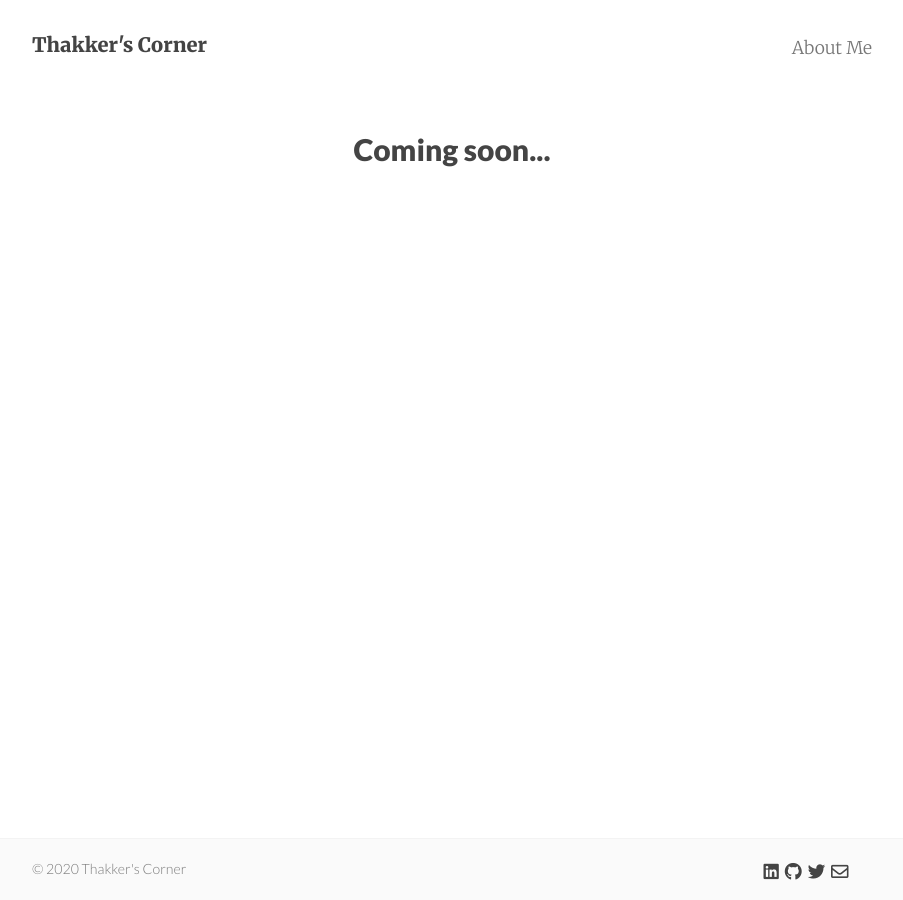
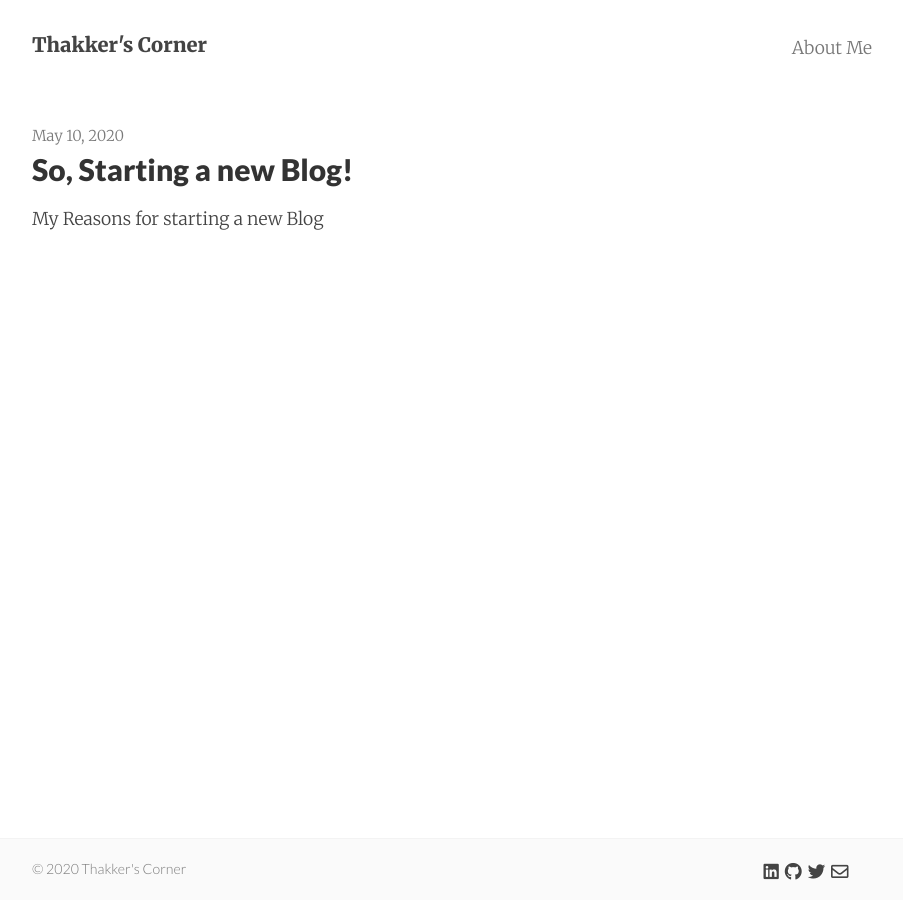
Before and after one commit to AdiThakker/AdiThakker.github.io, a Jekyll site: the page built from index.html, in a window 1280 px wide. Shown: the whole page, without its empty margins (188-1091 px from the left). Built offline with Jekyll 4.4.1, drawn with Linux system fonts in a browser that asks for light colours; nearby versions of some CDN libraries; the list of posts is cut into pages by our own code; part of the change alters nothing that is shown.

Commit message:
First Post

```diff
--- /dev/null
+++ b/_posts/2020-05-10-Starting-a-new-blog.md
@@ -0,0 +1,51 @@
+---
+layout:     post
+title:      So, Starting a new Blog!
+date:       2020-05-10 12:32:18
+summary:    My Reasons for starting a new Blog
+categories: Blogging, General
+---
+
+If you search on-line for various [reasons](https://firstsiteguide.com/benefits-of-blogging/) why people blog, the ones that are most relevant to me are:
+
+1. Learn new things.
+2. Share those learnings with others, etc.
+3. But most importantly, help me think coherently and improve my writing skills.
+
+I am sure the above list will evolve and grow, once i start blogging regularly and that brings me to my next point.
+
+What does "blogging regularly" mean?
+
+With so many blogging tools and resources available today, i think starting a blog is easy, the challenge is to sustain it and having the discipline to publishing content regularly.
+
+Like all other personal projects / hobbies / new year resolutions, the launch usually starts with all the excitement and once that wears off or other "priorities" take over, things start falling off or get replaced from the To-Do List.
+
+Since this is my first attempt at this, i do not have a cadence to my blogging schedule....the only thing i know is that for blogging to feel natural, i just need to practice more and build the discipline to blog often.
+
+Now, this is primarliy going to be a Technology blog, so i am sure there will be lots of learning and experience sharing and therefore there's no excuse of running out of the material.
+
+So am up for this challenge?
+
+Well only time will tell 😊. But for now i have decided to give this a go and see where it leads.
+
+So Stay Tuned!!!
+
+Following are some of the resources i'll be using to blog:
+
+## Blog Tool
+Jekyll is a tool for transforming your plain text into static websites and
+blogs. It is simple, static, and blog-aware. Jekyll uses the
+[Liquid](http://docs.shopify.com/themes/liquid-basics) templating
+language and has builtin [Markdown](http://daringfireball.net/projects/markdown/)
+and [Textile](http://en.wikipedia.org/wiki/Textile_(markup_language)) support.
+
+It also ties in nicely to [Github Pages](https://pages.github.com/).
+
+Learn more about Jekyll on their [website](http://jekyllrb.com/).
+
+## Blog Template
+Mixyll (Minimal version of [Pixyll](https://github.com/johno/pixyll)) is a simple, beautiful theme for Jekyll based on the popular Jekyll theme [Pixyll](https://github.com/johno/pixyll) by [John Otander](http://johnotander.com) that emphasizes content rather than aesthetic fluff. It's mobile _first_, fluidly responsive, and delightfully lightweight.
+
+It's pretty minimal, but leverages large type and drastic contrast to make a statement, on all devices.
+
+It's free, and open source ([MIT](http://opensource.org/licenses/MIT)).
```
Also changed, not shown: about.md (+0 -5 lines).
